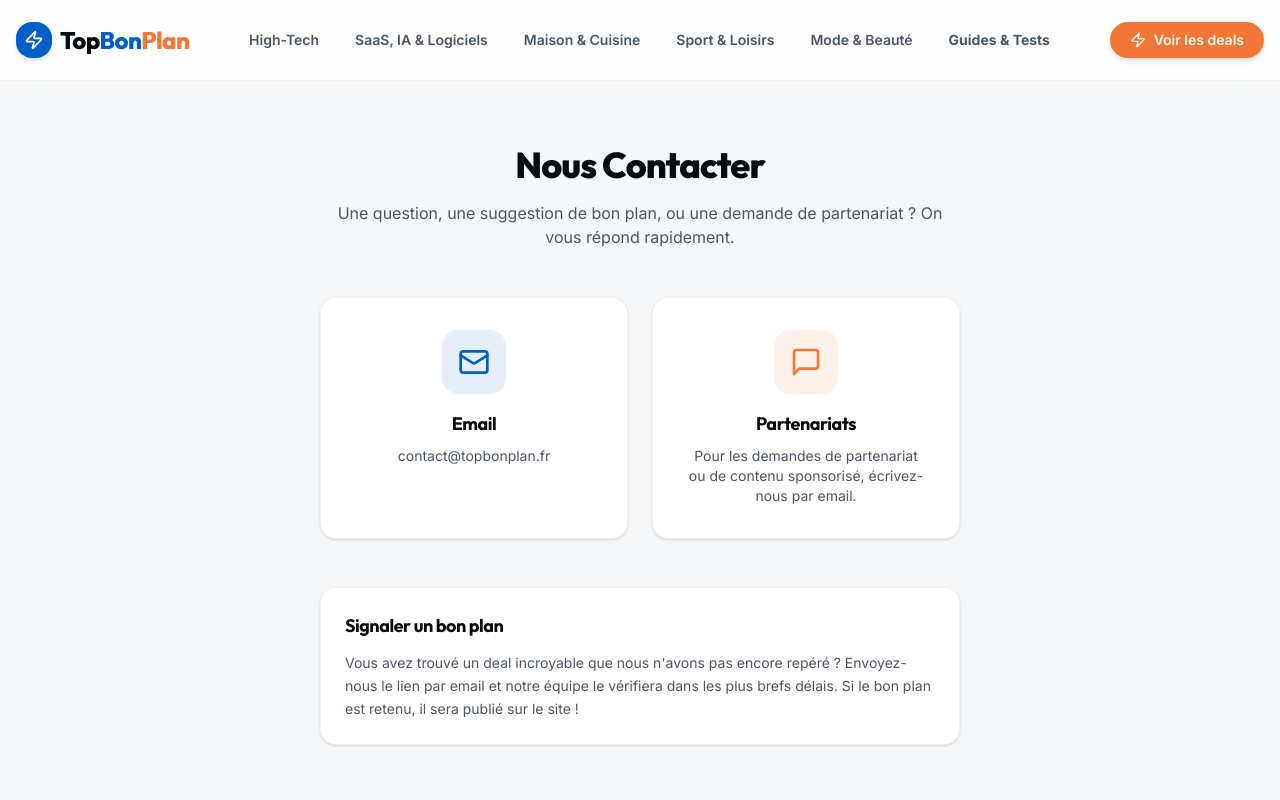
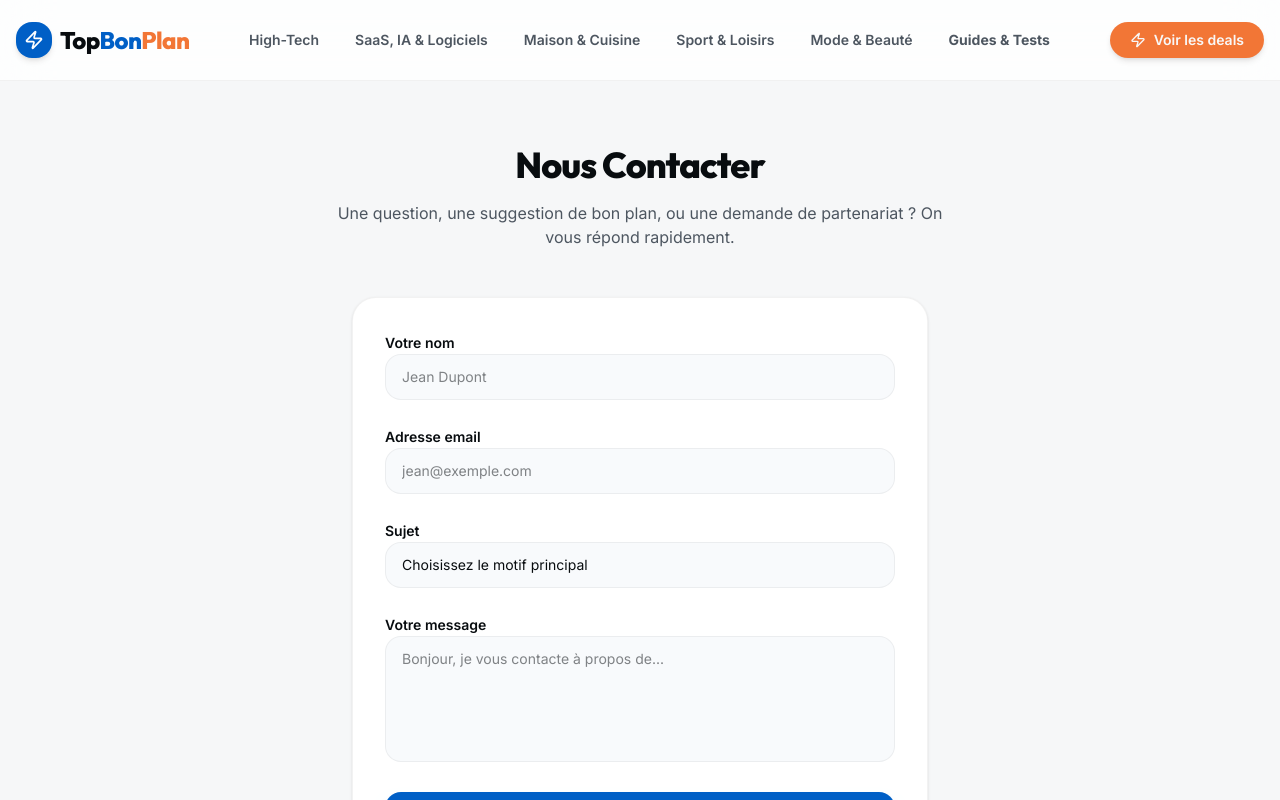
Before and after one commit to baguettecroissant/topbonplan.fr, a Next.js app: page /contact in a window 1280 px wide. Shown: the top 800 px of the page. Built offline with nearby package versions, Linux system fonts and the light colour scheme.

Commit message:
feat: replace email with Formspree contact form

```diff
--- a/app/contact/page.tsx
+++ b/app/contact/page.tsx
@@ -20,35 +20,83 @@ export default function ContactPage() {
                     </p>
                 </div>
 
-                <div className="grid grid-cols-1 md:grid-cols-2 gap-6">
-                    <a
-                        href="mailto:contact@topbonplan.fr"
-                        className="group flex flex-col items-center p-8 bg-white rounded-2xl border border-black/5 shadow-sm hover:shadow-lg transition-all duration-300 hover:-translate-y-1"
-                    >
-                        <div className="w-16 h-16 rounded-2xl bg-primary/10 text-primary flex items-center justify-center mb-4 group-hover:scale-110 transition-transform">
-                            <Mail className="w-8 h-8" />
+                <div className="max-w-xl mx-auto bg-white rounded-3xl p-8 border border-black/5 shadow-sm">
+                    <form action="https://formspree.io/f/mkoqwogb" method="POST" className="space-y-6">
+                        <div className="space-y-2">
+                            <label htmlFor="name" className="text-sm font-semibold text-foreground">
+                                Votre nom
+                            </label>
+                            <input
+                                type="text"
+                                name="name"
+                                id="name"
+                                required
+                                className="w-full px-4 py-3 rounded-xl border border-black/5 bg-slate-50 focus:bg-white focus:outline-none focus:ring-2 focus:ring-primary/20 focus:border-primary transition-all text-sm"
+                                placeholder="Jean Dupont"
+                            />
                         </div>
-                        <h3 className="font-heading font-bold text-lg mb-2">Email</h3>
-                        <p className="text-muted-foreground text-sm text-center">contact@topbonplan.fr</p>
-                    </a>
 
-                    <div className="group flex flex-col items-center p-8 bg-white rounded-2xl border border-black/5 shadow-sm">
-                        <div className="w-16 h-16 rounded-2xl bg-accent/10 text-accent flex items-center justify-center mb-4">
-                            <MessageSquare className="w-8 h-8" />
+                        <div className="space-y-2">
+                            <label htmlFor="email" className="text-sm font-semibold text-foreground">
+                                Adresse email
+                            </label>
+                            <input
+                                type="email"
+                                name="email"
+                                id="email"
+                                required
+                                className="w-full px-4 py-3 rounded-xl border border-black/5 bg-slate-50 focus:bg-white focus:outline-none focus:ring-2 focus:ring-primary/20 focus:border-primary transition-all text-sm"
+                                placeholder="jean@exemple.com"
+                            />
                         </div>
-                        <h3 className="font-heading font-bold text-lg mb-2">Partenariats</h3>
-                        <p className="text-muted-foreground text-sm text-center">
-                            Pour les demandes de partenariat ou de contenu sponsorisé, écrivez-nous par email.
+
+                        <div className="space-y-2">
+                            <label htmlFor="subject" className="text-sm font-semibold text-foreground">
+                                Sujet
+                            </label>
+                            <select
+                                name="subject"
+                                id="subject"
+                                required
+                                className="w-full px-4 py-3 rounded-xl border border-black/5 bg-slate-50 focus:bg-white focus:outline-none focus:ring-2 focus:ring-primary/20 focus:border-primary transition-all text-sm appearance-none"
+                            >
+                                <option value="" disabled selected>Choisissez le motif principal</option>
+                                <option value="Signaler un bon plan">Signaler un bon plan</option>
+                                <option value="Partenariat pro">Demande de partenariat / Sponsoring</option>
+                                <option value="Erreur sur le site">Signaler une erreur sur un deal</option>
+                                <option value="Autre demande">Autre demande</option>
+                            </select>
+                        </div>
+
+                        <div className="space-y-2">
+                            <label htmlFor="message" className="text-sm font-semibold text-foreground">
+                                Votre message
+                            </label>
+                            <textarea
+                                name="message"
+                                id="message"
+                                rows={5}
+                                required
+                                className="w-full px-4 py-3 rounded-xl border border-black/5 bg-slate-50 focus:bg-white focus:outline-none focus:ring-2 focus:ring-primary/20 focus:border-primary transition-all text-sm resize-none"
+                                placeholder="Bonjour, je vous contacte à propos de..."
+                            ></textarea>
+                        </div>
+
+                        {/* Formspree anti-spam honeypot */}
+                        <input type="text" name="_gotcha" style={{ display: "none" }} />
+
+                        <button
+                            type="submit"
+                            className="w-full bg-primary hover:bg-primary/90 text-white font-bold py-4 px-8 rounded-xl transition-colors shadow-lg shadow-primary/20 flex items-center justify-center gap-2"
+                        >
+                            <Mail className="w-5 h-5" />
+                            Envoyer le message
+                        </button>
+
+                        <p className="text-xs text-center text-muted-foreground mt-4">
+                            En validant, vous acceptez que vos informations soient utilisées pour vous recontacter. Aucune donnée n'est revendue.
                         </p>
-                    </div>
-                </div>
-
-                <div className="mt-12 p-6 bg-white rounded-2xl border border-black/5 shadow-sm">
-                    <h3 className="font-heading font-bold text-lg mb-3">Signaler un bon plan</h3>
-                    <p className="text-muted-foreground text-sm leading-relaxed">
-                        Vous avez trouvé un deal incroyable que nous n'avons pas encore repéré ? Envoyez-nous le lien par email
-                        et notre équipe le vérifiera dans les plus brefs délais. Si le bon plan est retenu, il sera publié sur le site !
-                    </p>
+                    </form>
                 </div>
             </main>
             <Footer />
--- a/app/mentions-legales/page.tsx
+++ b/app/mentions-legales/page.tsx
@@ -21,7 +21,7 @@ export default function MentionsLegalesPage() {
                         <p>
                             Le site TopBonPlan.fr est édité par un particulier.<br />
                             Directeur de la publication : [Nom à compléter]<br />
-                            Email : contact@topbonplan.fr
+                            Contact : <a href="/contact" className="text-primary hover:underline">Formulaire de contact</a>
                         </p>
                     </section>
 
@@ -63,8 +63,8 @@ export default function MentionsLegalesPage() {
                     <section>
                         <h2 className="text-xl font-bold text-foreground">Contact</h2>
                         <p>
-                            Pour toute question relative au site, vous pouvez nous contacter à l'adresse :
-                            <a href="mailto:contact@topbonplan.fr" className="text-primary hover:underline ml-1">contact@topbonplan.fr</a>
+                            Pour toute question relative au site, vous pouvez nous contacter via notre
+                            <a href="/contact" className="text-primary hover:underline ml-1">formulaire de contact</a>.
                         </p>
                     </section>
                 </div>
```
